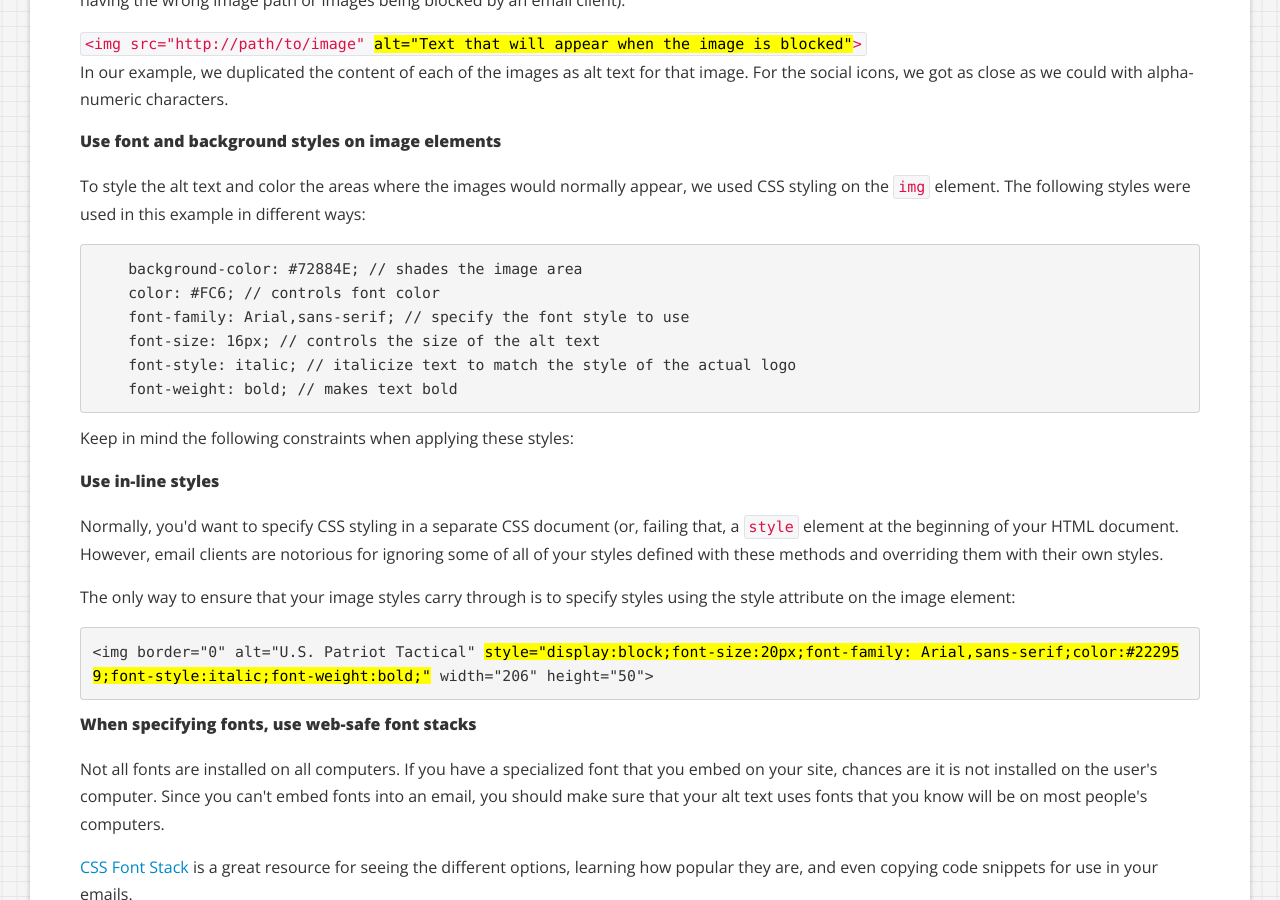
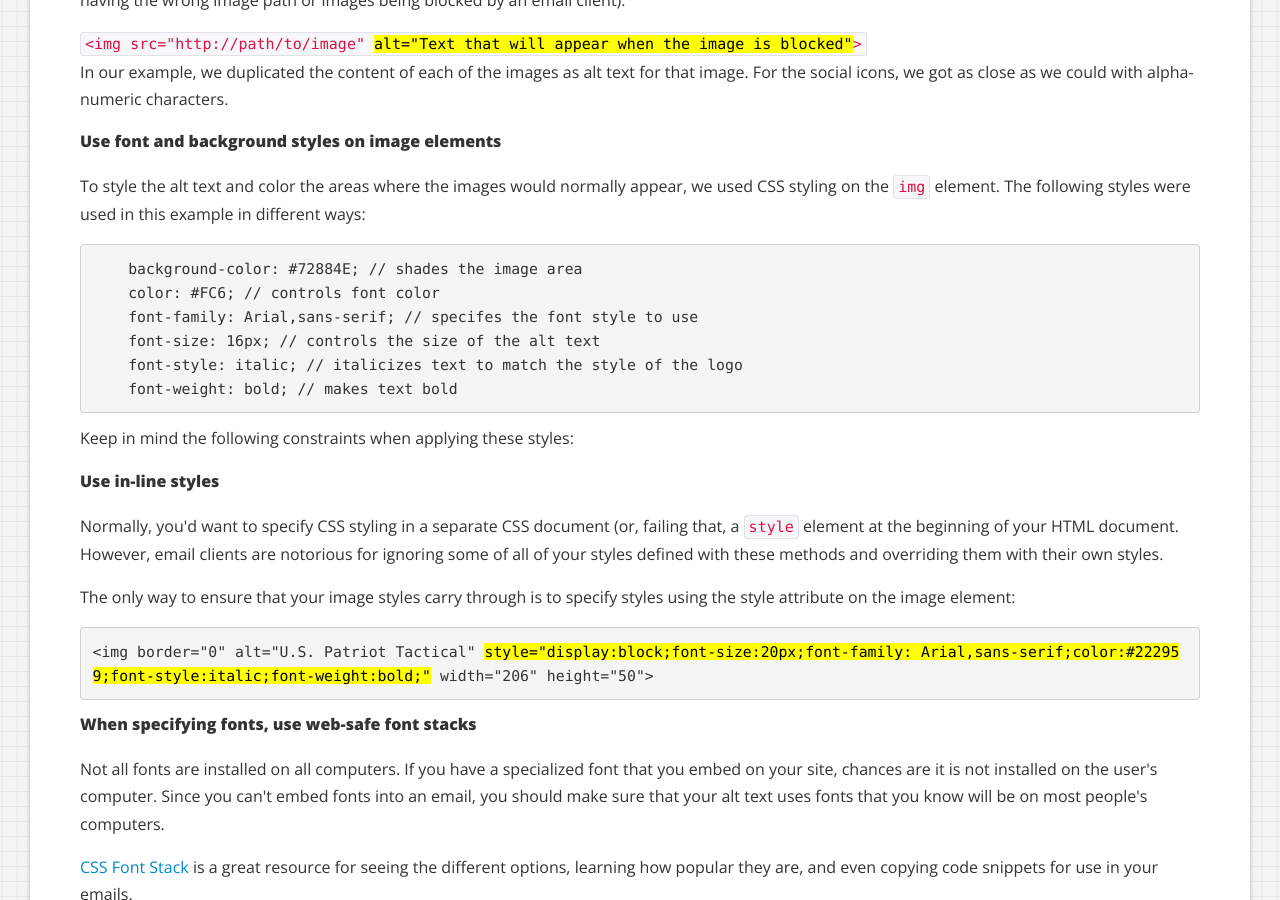
Before and after one commit to syelle/syelle.github.com, a Jekyll site: the page built from _posts/2012-08-24-optimizing-emails-for-blocked-images.html, in a window 1280 px wide and 900 px high, scrolled down 1728 px. Built offline with Jekyll 4.4.1, drawn with Linux system fonts in a browser that asks for light colours; comment, search, counter and statistics services are not loaded.

Commit message:
copy consistency tweaks

```diff
--- a/_posts/2012-08-24-optimizing-emails-for-blocked-images.html
+++ b/_posts/2012-08-24-optimizing-emails-for-blocked-images.html
@@ -49,9 +49,9 @@ tags:
 <pre>
     background-color: #72884E; // shades the image area
     color: #FC6; // controls font color
-    font-family: Arial,sans-serif; // specify the font style to use
+    font-family: Arial,sans-serif; // specifes the font style to use
     font-size: 16px; // controls the size of the alt text
-    font-style: italic; // italicize text to match the style of the actual logo
+    font-style: italic; // italicizes text to match the style of the logo
     font-weight: bold; // makes text bold
 </pre>
 
```
